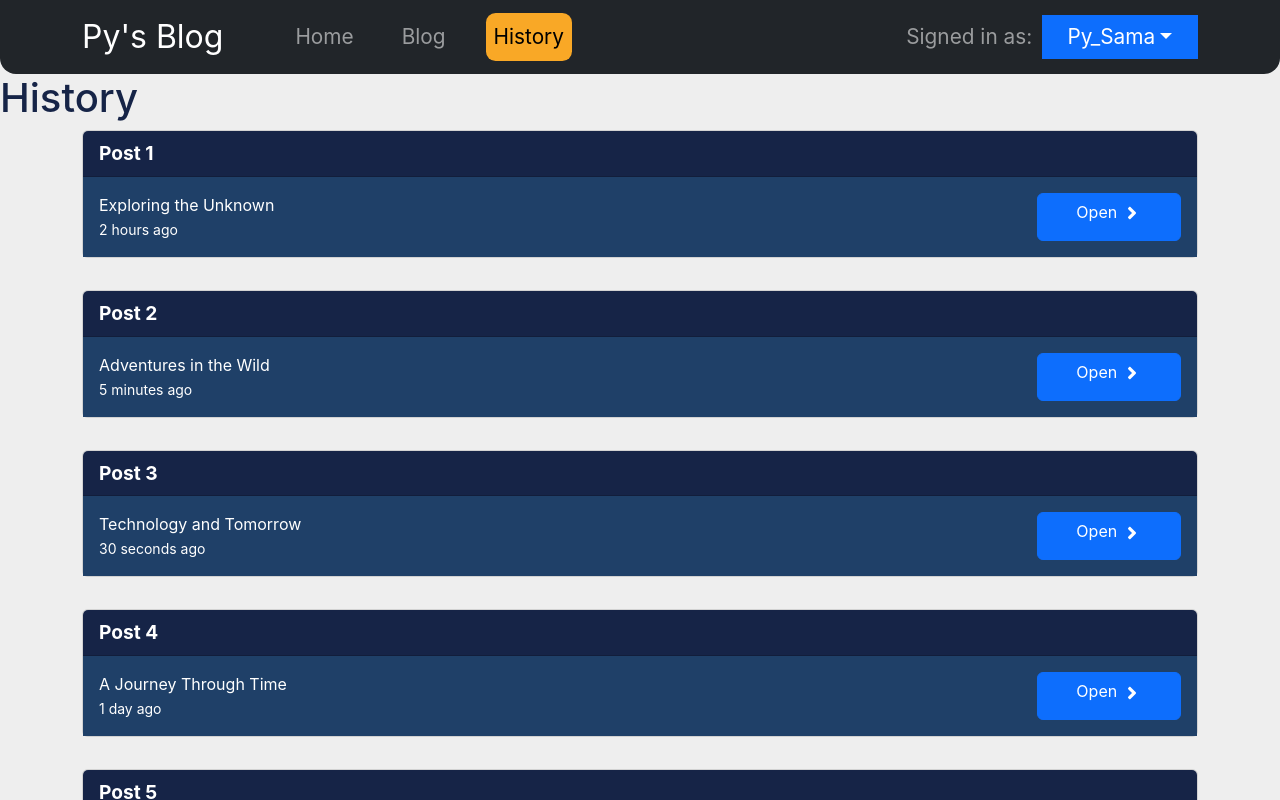
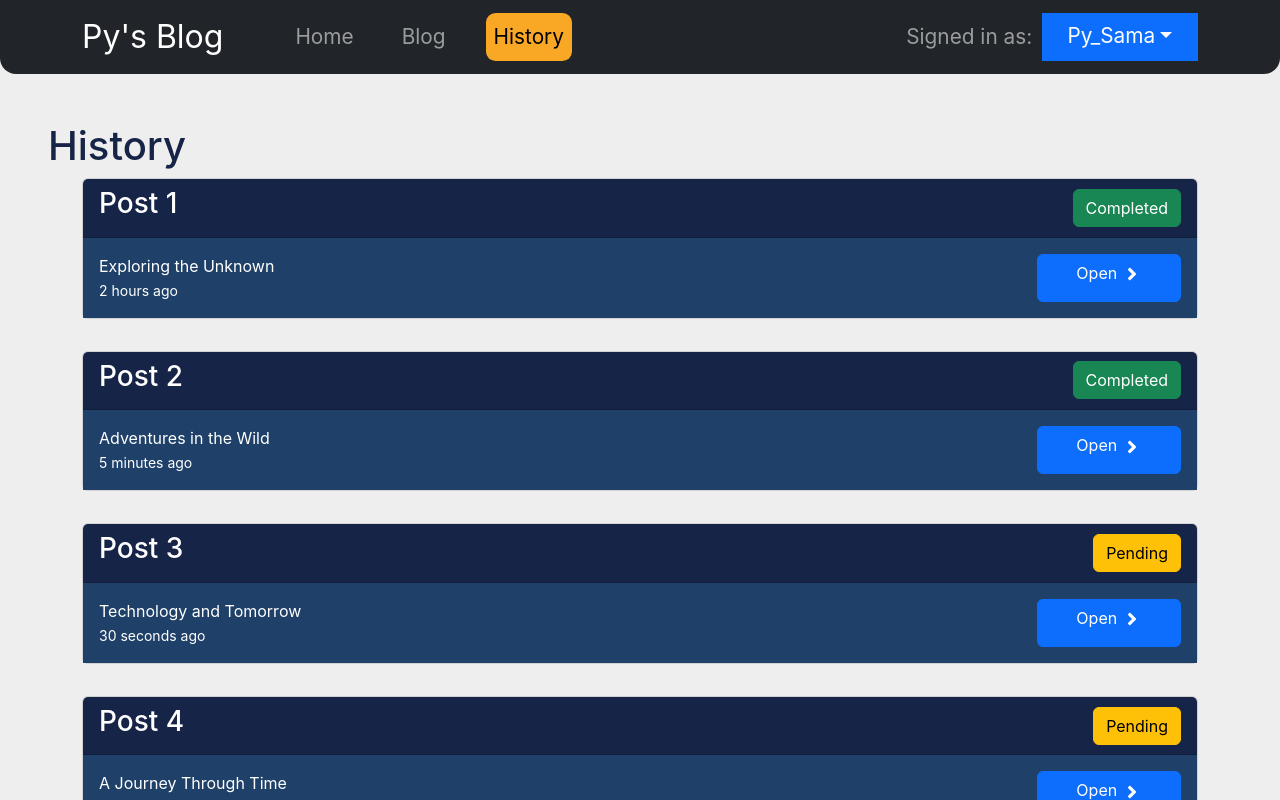
Before and after one commit to rashadmin/py_blog, a React (Create React App) app: page /history in a window 1280 px wide. Shown: the top 800 px of the page. Built offline with nearby package versions, Linux system fonts and the light colour scheme.

Commit message:
added the condition for pending history and completed history with respect to generate or copy on the blog page

```diff
--- a/src/components/Body.js
+++ b/src/components/Body.js
@@ -1,9 +1,9 @@
 import React from 'react'
 function Body({children}) {
   return (
-    <>
+    <div className='content'>
     {children}
-    </>
+    </div>
   );
 }
 
--- a/src/components/Copy.js
+++ b/src/components/Copy.js
@@ -9,7 +9,7 @@ import { FaXTwitter } from "react-icons/fa6";
 import { FaAngleDown, FaAngleUp } from 'react-icons/fa'; // Font Awesome icons
 
 function CopyCard(props) {
-  const [buttonText, setButtonText] = useState("Generate");
+  const [buttonText, setButtonText] = useState(props.status !== 'Completed' ? "Generate" : 'Copy');
   const [open, setOpen] = useState(false); // State to manage collapse
   const [generate,SetGenerate] = useState(false);
   const media ={'LinkedIn':<FaLinkedin/>, 'X':<FaXTwitter />,'Facebook':<FaFacebookSquare/>}
@@ -46,7 +46,8 @@ function CopyCard(props) {
             {buttonText}
           </Button>
 
-          {generate && <Button variant="link" onClick={toggleCollapse} aria-controls="collapse-content" aria-expanded={open} style={{ textDecoration: "none" }}>
+
+          {(generate || props.status === 'Completed') && <Button variant="link" onClick={toggleCollapse} aria-controls="collapse-content" aria-expanded={open} style={{ textDecoration: "none" }}>
              {open ? <FaAngleUp size={20} /> : <FaAngleDown size={20} />}
           </Button>}
         </div>
--- a/src/components/Header.js
+++ b/src/components/Header.js
@@ -18,6 +18,8 @@ function Header() {
             <Nav.Link as={NavLink} to="/blog">Blog</Nav.Link>
             <Nav.Link as={NavLink} to="/history">History</Nav.Link>
           </Nav>
+          <div className='d-flex drop'>
+
           <Navbar.Text>
             Signed in as:
 
@@ -27,6 +29,7 @@ function Header() {
                 <NavDropdown.Divider />
                 <NavDropdown.Item as={NavLink} to="/logout">Log out</NavDropdown.Item>
         </NavDropdown>
+          </div>
 
         </Navbar.Collapse>
       </Container>
--- a/src/components/HistoryCard.js
+++ b/src/components/HistoryCard.js
@@ -5,7 +5,11 @@ import { FaAngleRight } from 'react-icons/fa';
 function HistoryCard(props) {
   return (
     <Card bg="tertiary" className='history_card'>
-      <Card.Header>Post {props.id}</Card.Header>
+      <Card.Header className='d-flex justify-content-between align-items-center'>
+        <h3>Post {props.id}</h3>
+
+        <Button variant={props.status==='Completed' ? 'success' : 'warning'}>{props.status}</Button>
+      </Card.Header>
       <Card.Body>
         <Card.Text>
          {props.title} <br/>
--- a/src/components/PostCard.js
+++ b/src/components/PostCard.js
@@ -38,7 +38,6 @@ function PostCard(props) {
       {props.title}
         </h3>
         <h3>
-      {/* FaLinkedin */}
       {media[props.media]}
         </h3>
       </Card.Header>
--- a/src/contexts/ApiProvider.js
+++ b/src/contexts/ApiProvider.js
@@ -18,35 +18,40 @@ export default function ApiProvider({ children }) {
               title: "Exploring the Unknown",
               timestamp: "2 hours ago",
               social_media: ["LinkedIn", "Facebook", "X"],
-              description: "Dive into the mysteries of life and science, and share your discoveries on LinkedIn, Facebook, and X."
-          },
+              description: "Dive into the mysteries of life and science, and share your discoveries on LinkedIn, Facebook, and X.",
+              status: 'Completed'
+            },
           {
               id: 2,
               title: "Adventures in the Wild",
               timestamp: "5 minutes ago",
               social_media: ["LinkedIn", "Facebook", "X"],
-              description: "Embark on thrilling adventures and learn how to connect with fellow explorers on social media platforms."
-          },
+              description: "Embark on thrilling adventures and learn how to connect with fellow explorers on social media platforms.",
+              status: 'Completed'
+            },
           {
               id: 3,
               title: "Technology and Tomorrow",
               timestamp: "30 seconds ago",
               social_media: ["LinkedIn", "Facebook", "X"],
-              description: "Discover how emerging technologies are shaping our future and engage with tech enthusiasts online."
+              description: "Discover how emerging technologies are shaping our future and engage with tech enthusiasts online.",
+              status: 'Pending'
           },
           {
               id: 4,
               title: "A Journey Through Time",
               timestamp: "1 day ago",
               social_media: ["LinkedIn", "Facebook", "X"],
-              description: "Explore history's wonders and milestones, and discuss their impact on modern society through social media."
+              description: "Explore history's wonders and milestones, and discuss their impact on modern society through social media.",
+              status: 'Pending'
           },
           {
               id: 5,
               title: "Reflections on Progress",
               timestamp: "3 hours ago",
               social_media: ["LinkedIn", "Facebook", "X"],
-              description: "Reflect on humanity's achievements and share your thoughts on progress and innovation with your network."
+              description: "Reflect on humanity's achievements and share your thoughts on progress and innovation with your network.",
+              status: 'Completed'
           }
         ]
 
--- a/src/index.css
+++ b/src/index.css
@@ -13,6 +13,10 @@ body {
   -moz-osx-font-smoothing: grayscale;
   background-color: #eeeeee;
   color: #162447;
+}
+
+.content{
+  margin: 3rem;
 }
 
 code {
@@ -109,6 +113,10 @@ code {
 .copy_card .card-header{
   background-color: #162447;
   color: #FFFFFF;
+  overflow: hidden;
+  text-overflow: ellipsis;
+  white-space: nowrap;
+
 }
 
 .post_card .card-header{
@@ -271,10 +279,12 @@ code {
 }
 
 
+
 @media only screen and (max-width: 768px){
   #navbarScrollingDropdown{
-  margin: 0.5rem ;
-  background-color: #1F4068;
+  margin: 0.2rem 0.5rem ;
+  /* padding: 0 0.5rem; */
+  width: 100%;
  }
  .dropdown-menu.show {
   width:100%;}
@@ -309,4 +319,13 @@ code {
   .home-content{
     width: 100%;
   }
+
+  .header .dropdown{
+    max-width: 40%;
+    border-radius: 0.5rem;
+  }
+  .drop{
+    justify-content: space-around;
+    margin-bottom: 1rem;
+  }
 }
--- a/src/pages/blog.js
+++ b/src/pages/blog.js
@@ -54,7 +54,7 @@ export default function Blog() {
           ))}
         </>
         :
-        new_data['social_media'].map((media,index) => <CopyCard key = {index} title={new_data.title} media={media} content={new_data.description}/>)
+        new_data['social_media'].map((media,index) => <CopyCard key = {index} title={new_data.title} media={media} content={new_data.description} status={new_data.status}/>)
         }
        </Container>
    </Body>
--- a/src/pages/history.js
+++ b/src/pages/history.js
@@ -2,47 +2,35 @@ import React from 'react'
 import Body from '../components/Body'
 import HistoryCard from '../components/HistoryCard'
 import  Container  from 'react-bootstrap/Container'
-import { useState } from 'react'
-
-const hists =
-    [
-        {
-            id: 1,
-            title: 'Exploring the Unknown',
-            timestamp: '2 hours ago'
-        },
-        {
-            id: 2,
-            title: 'Adventures in the Wild',
-            timestamp: '5 minutes ago'
-        },
-        {
-            id: 3,
-            title: 'Technology and Tomorrow',
-            timestamp: '30 seconds ago'
-        },
-        {
-            id: 4,
-            title: 'A Journey Through Time',
-            timestamp: '1 day ago'
-        },
-        {
-            id: 5,
-            title: 'Reflections on Progress',
-            timestamp: '3 hours ago'
-        }
-    ]
-
+import { useState,useEffect } from 'react'
+import { useApi } from '../contexts/ApiProvider'
+import Spinner from 'react-bootstrap/Spinner'
 
 export default function History() {
+    const [history,setHistory] = useState()
+    const api = useApi();
+    useEffect(() => {
+        (async () => {
+        setTimeout(
+            async () => {const hists = await api['hists']
+                        setHistory(hists!==undefined ? hists : null);
+
+        }, 5000);
+
+        })();
+    }, [api]);
   return (
     <Body>
        <h1>History</h1>
        <Container>
-       {hists.length === 0 ?
-       <h1>Empty History</h1>
-        :
-        hists.map(hist => <HistoryCard id={hist.id} title = {hist.title} timestamp={hist.timestamp}/>)
+
+       {history === undefined ?
+          <Spinner animation="border" />
+          :
+          history.length === 0 ?
+          <h1>Empty History</h1>
+            :
+            history.map(hist => <HistoryCard id={hist.id} title = {hist.title} timestamp={hist.timestamp} status={hist.status}/>)
     }
 
        </Container>
--- a/src/pages/home.js
+++ b/src/pages/home.js
@@ -25,7 +25,7 @@ export default function Home() {
     return (
         <Body>
        <h1>Home</h1>
-       <div >
+       <Container>
         <TextBox/>
         {/* {chat[chat.length-1]['agent'] !== 'Okay.' ?
         <h1>Chatbot</h1>
@@ -33,7 +33,7 @@ export default function Home() {
         :
         new_data['social_media'].map((media) => <CopyCard title={new_data.title} media={media} content={new_data.description}/>)
         }  */}
-       </div>
+       </Container>
       </Body>
   )
 }
```
